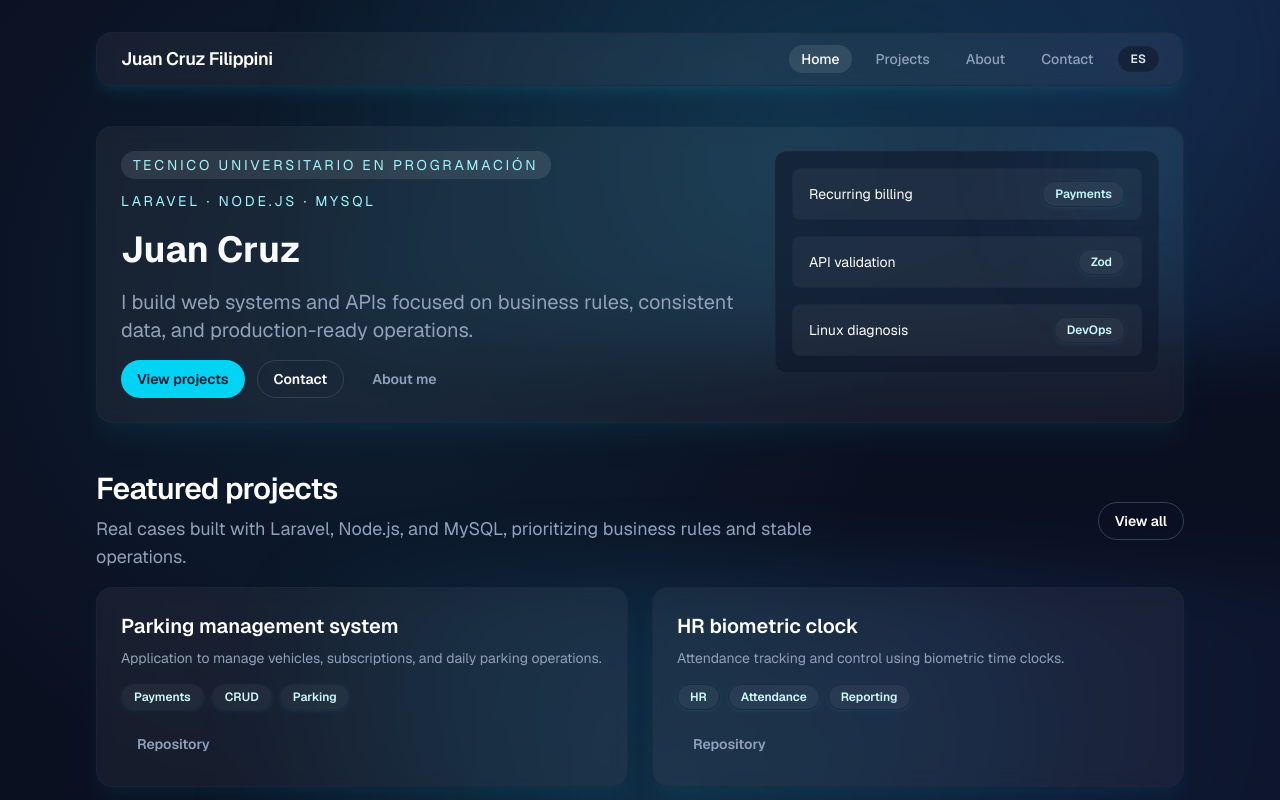
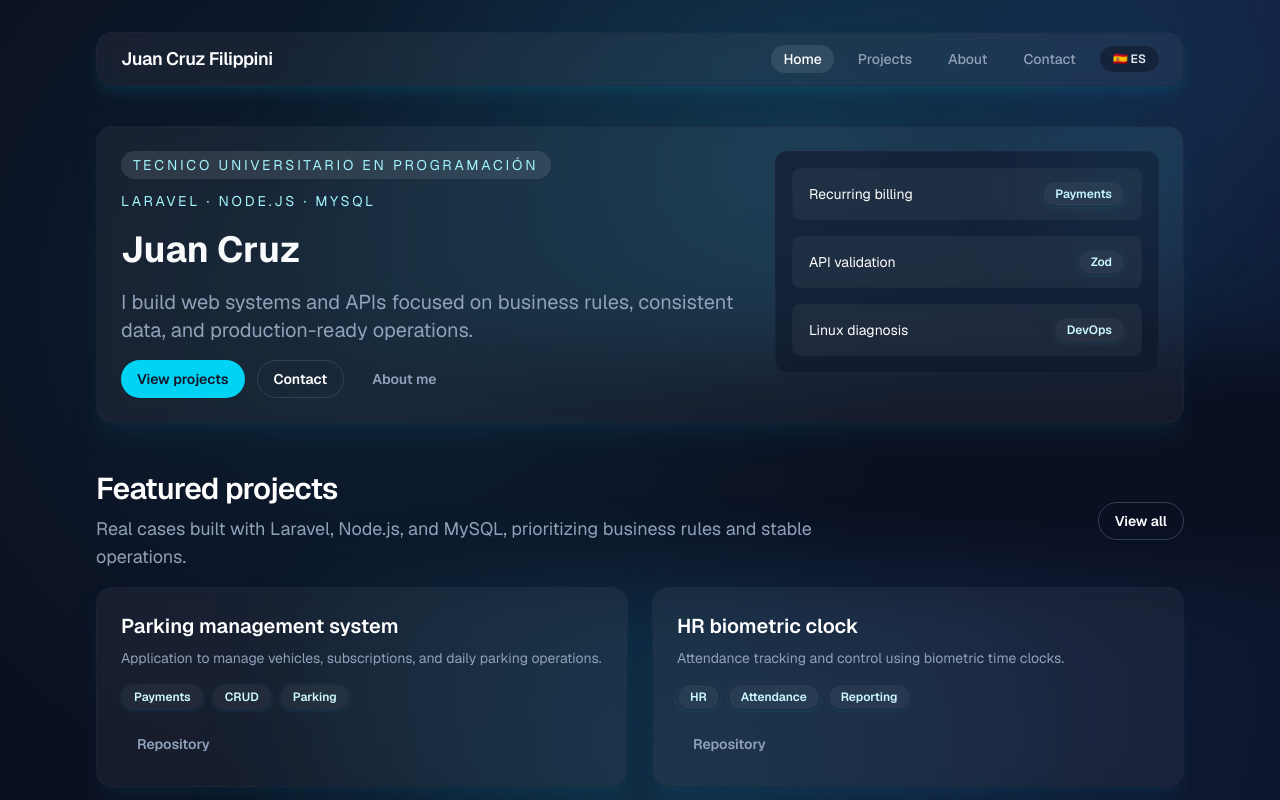
Before and after one commit to juancruzfilippini/portfolio, a Next.js app: page / in a window 1280 px wide. Shown: the top 800 px of the page. Built offline with nearby package versions, Linux system fonts and the light colour scheme.

Commit message:
Add flags to language toggle

```diff
--- a/src/components/Navbar.tsx
+++ b/src/components/Navbar.tsx
@@ -43,7 +43,7 @@ export default function Navbar() {
           aria-label="Toggle language"
           aria-pressed={lang === "en"}
         >
-          {lang === "es" ? "EN" : "ES"}
+          {lang === "es" ? "🇺🇸 EN" : "🇪🇸 ES"}
         </button>
       </div>
     </header>
```
